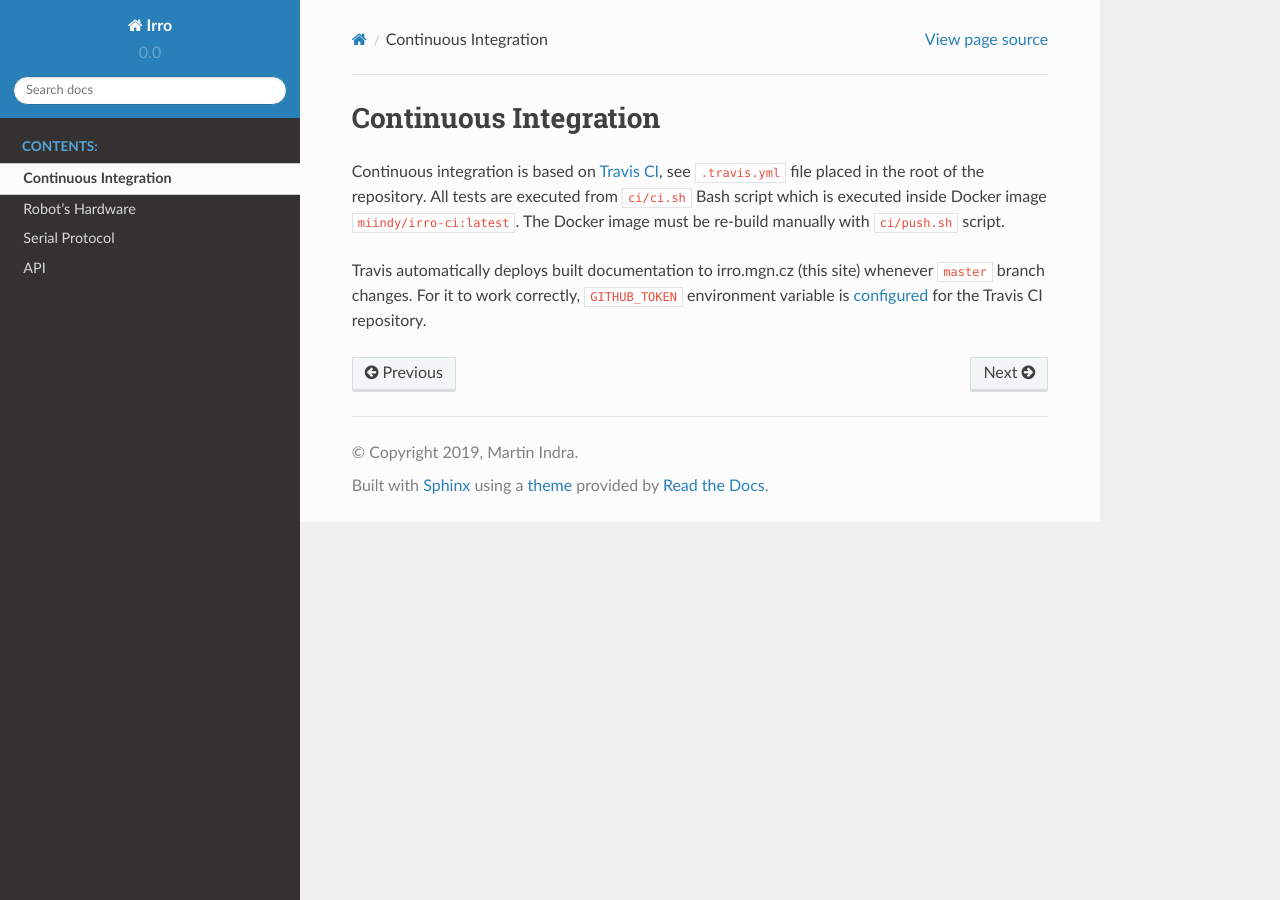
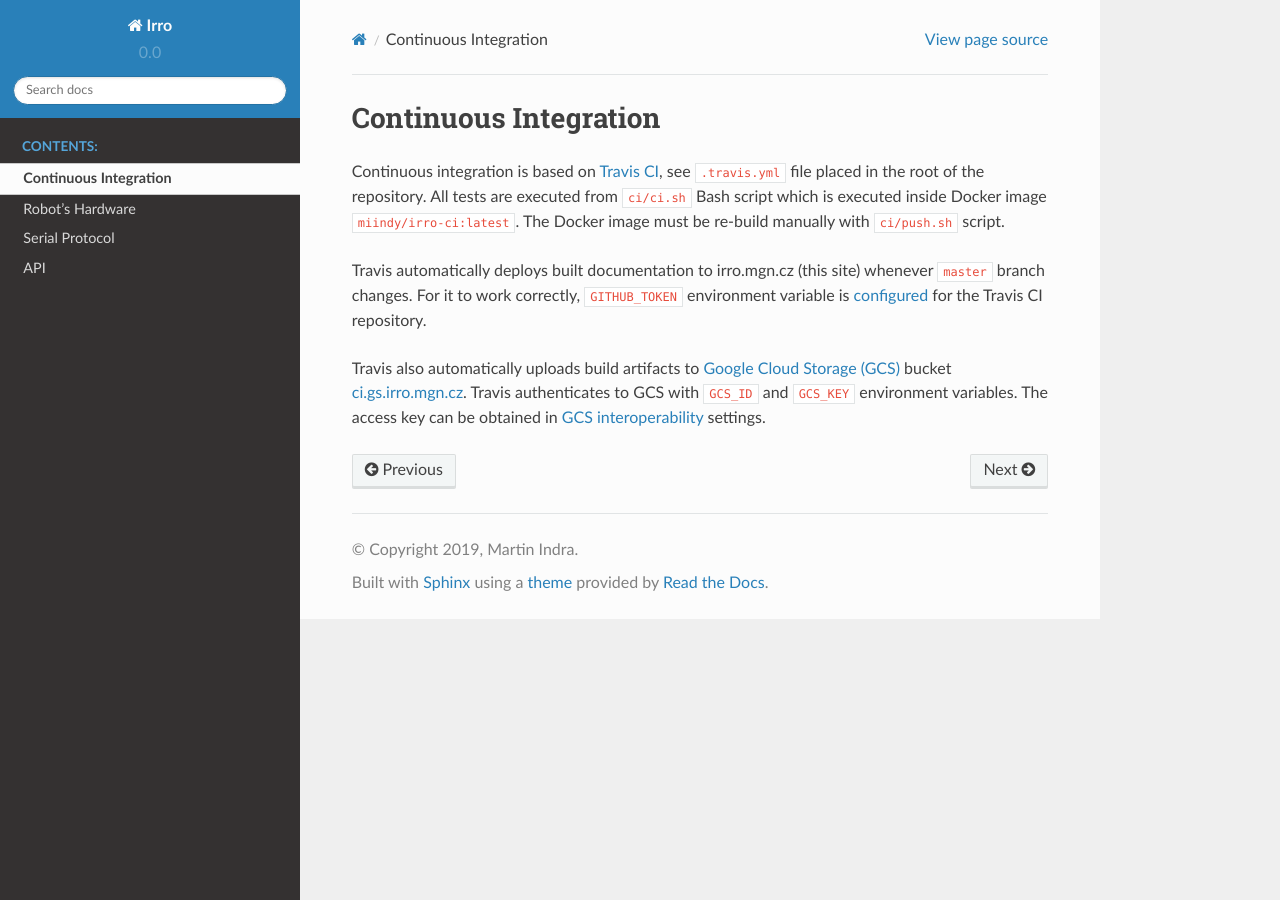
Before and after one commit to Indy2222/irro, a Sphinx documentation site: the page built from docs/ci.rst, in a window 1280 px wide. Built offline with Sphinx 7.4.7 and the Read the Docs theme 2.0.0, drawn with Linux system fonts in a browser that asks for light colours.

```diff
--- a/docs/ci.rst
+++ b/docs/ci.rst
@@ -14,3 +14,14 @@
 environment variable is configured_ for the Travis CI repository.
 
 .. _configured: https://docs.travis-ci.com/user/environment-variables/#defining-variables-in-repository-settings
+
+Travis also automatically uploads build artifacts to `Google Cloud Storage
+(GCS)`_ bucket `ci.gs.irro.mgn.cz`_. Travis authenticates to GCS with
+``GCS_ID`` and ``GCS_KEY`` environment variables. The access key can be
+obtained in `GCS interoperability`_ settings.
+
+.. _Google Cloud Storage (GCS): https://cloud.google.com/storage/
+
+.. _ci.gs.irro.mgn.cz: https://storage.googleapis.com/ci.gs.irro.mgn.cz/
+
+.. _GCS interoperability: https://cloud.google.com/storage/docs/interoperability
```
Also changed, not shown: .travis.yml, 4 other files.
